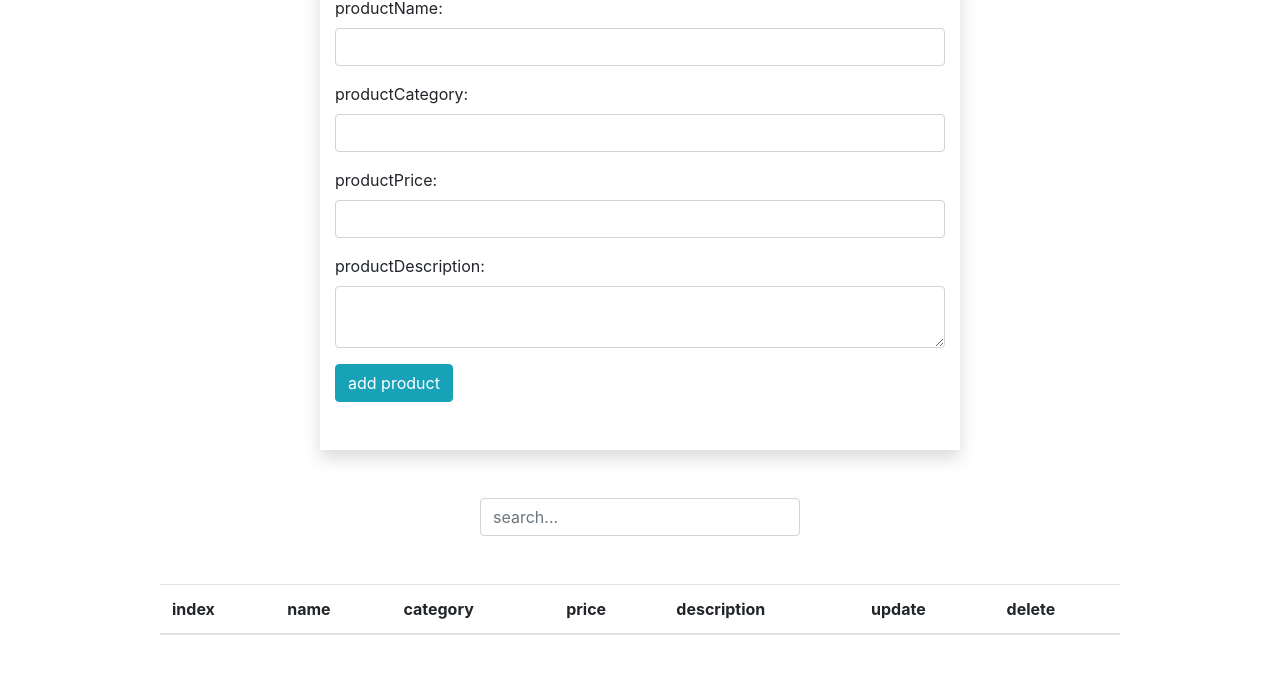
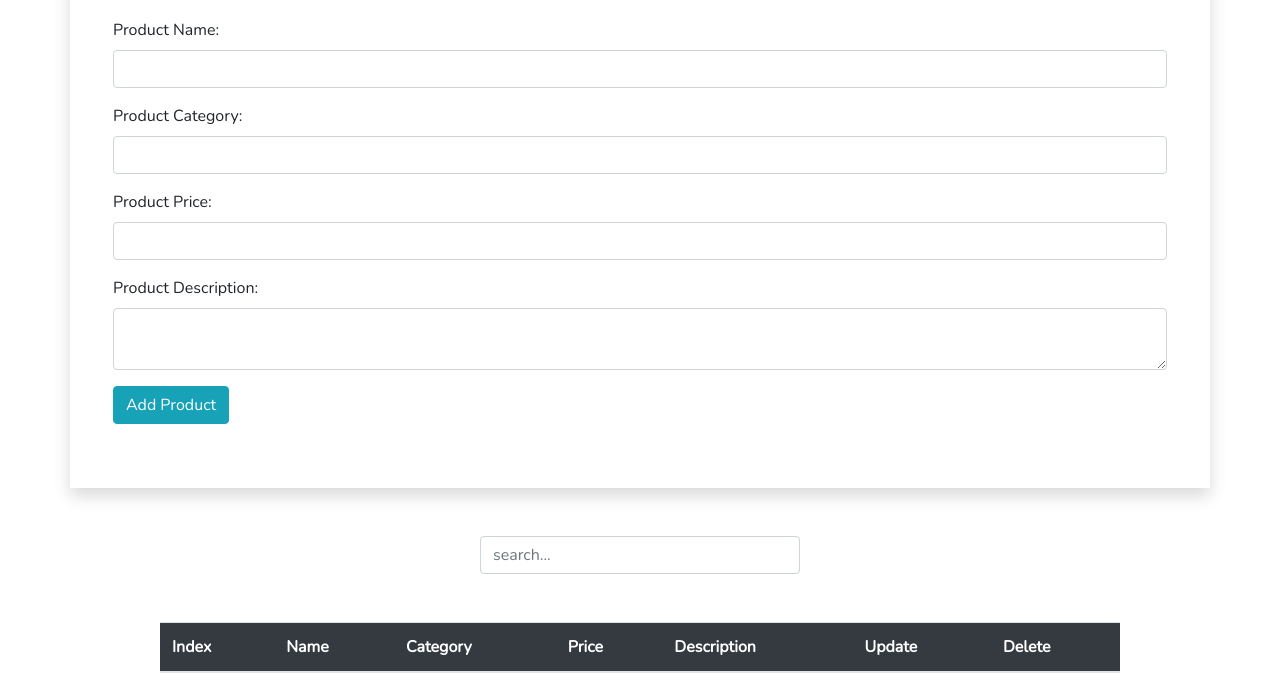
Before and after one commit to engmoamenragab/products-crud-system, a plain HTML site: page index.html in a window 1280 px wide. Shown: the part 156-845 px from the top of the page. Before the commit the page ends 807 px from the top, so only its background shows below. Drawn offline with nearby package versions, Linux system fonts and the light colour scheme.

Commit message:
some html, css and js modifications

```diff
--- a/css/style.css
+++ b/css/style.css
@@ -0,0 +1,19 @@
+@import url("https://fonts.googleapis.com/css2?family=Nunito&family=Ubuntu&display=swap");
+*,
+*::before,
+*::after {
+  margin: 0;
+  padding: 0;
+  box-sizing: border-box;
+}
+body {
+  font-family: "Nunito", sans-serif;
+}
+form {
+  font-family: "Ubuntu", sans-serif;
+}
+.container h1 {
+  text-align: center;
+  margin-bottom: 30px;
+  font-weight: 600;
+}
--- a/index.html
+++ b/index.html
@@ -10,30 +10,46 @@
     <title>JS Exercise</title>
   </head>
   <body>
-    <div class="container w-50 shadow my-5 py-5">
+    <div class="container shadow my-5 p-5">
       <h1>CRUD SYSTEM</h1>
-      <label for="productName">productName:</label>
-      <input type="text" class="form-control mb-3" id="productName" />
-      <label for="productCategory">productCategory:</label>
-      <input type="text" class="form-control mb-3" id="productCategory" />
-      <label for="productPrice">productPrice:</label>
-      <input type="number" class="form-control mb-3" id="productPrice" />
-      <label>productDescription:</label>
-      <textarea class="form-control mb-3" id="productDescription"></textarea>
-      <button id="mainBtn" onclick="addProduct();" class="btn btn-info">add product</button>
-      <button id="cancelBtn" onclick="cancelUpdate();" class="btn btn-danger" style="visibility: hidden">cancel update</button>
+      <div class="form-row mb-3">
+        <label for="productName">Product Name:</label>
+        <input type="text" class="form-control" id="productName" />
+        <div class="valid-feedback">Product Name Looks good!</div>
+        <div class="invalid-feedback">Please provide a valid Product Name!</div>
+      </div>
+      <div class="form-row mb-3">
+        <label for="productCategory">Product Category:</label>
+        <input type="text" class="form-control" id="productCategory" />
+        <div class="valid-feedback">Product Category Looks good!</div>
+        <div class="invalid-feedback">Please provide a valid Product Category!</div>
+      </div>
+      <div class="form-row mb-3">
+        <label for="productPrice">Product Price:</label>
+        <input type="text" class="form-control" id="productPrice" />
+        <div class="valid-feedback">Product Price Looks good!</div>
+        <div class="invalid-feedback">Please provide a valid Product Price!</div>
+      </div>
+      <div class="form-row mb-3">
+        <label for="productDescription">Product Description:</label>
+        <textarea class="form-control" id="productDescription"></textarea>
+      </div>
+      <div class="form-row mb-3">
+        <button id="mainBtn" onclick="addProduct();" class="btn btn-info">Add Product</button>
+        <button id="cancelBtn" onclick="cancelUpdate();" class="btn btn-danger" style="visibility: hidden">Cancel Update</button>
+      </div>
     </div>
     <input id="searchInp" onkeyup="realTimeSearch();" type="text" class="form-control w-25 mx-auto" placeholder="search..." />
 
     <table class="table table-striped w-75 mx-auto mt-5">
-      <thead>
-        <th>index</th>
-        <th>name</th>
-        <th>category</th>
-        <th>price</th>
-        <th>description</th>
-        <th>update</th>
-        <th>delete</th>
+      <thead class="bg-dark text-white">
+        <th>Index</th>
+        <th>Name</th>
+        <th>Category</th>
+        <th>Price</th>
+        <th>Description</th>
+        <th>Update</th>
+        <th>Delete</th>
       </thead>
       <tbody id="tbody"></tbody>
     </table>
--- a/js/script.js
+++ b/js/script.js
@@ -6,14 +6,14 @@ var productNameInp = document.getElementById("productName"),
   cancelBtn = document.getElementById("cancelBtn"),
   searchInp = document.getElementById("searchInp"),
   tbody = document.getElementById("tbody");
-// check if local storage is empty
+//ANCHOR check if local storage is empty
 if (localStorage.getItem("productData") != null) {
   var productsList = JSON.parse(localStorage.getItem("productData"));
 } else {
   var productsList = [];
 }
 displayProduct();
-// create product operation function
+//ANCHOR create product operation function
 function addProduct() {
   var product = {
     productName: productNameInp.value,
@@ -26,14 +26,14 @@ function addProduct() {
   displayProduct();
   cleanForm();
 }
-// clean form
+//ANCHOR clean form
 function cleanForm() {
   productNameInp.value = "";
   productCategoryInp.value = "";
   productPriceInp.value = "";
   productDescriptionInp.value = "";
 }
-// display product
+//ANCHOR display product
 function displayProduct() {
   var trs = "";
   for (var i = 0; i < productsList.length; i++) {
@@ -47,46 +47,46 @@ function displayProduct() {
   }
   tbody.innerHTML = trs;
 }
-// delet product function
+//ANCHOR delet product function
 function deleteProduct(x) {
   productsList.splice(x, 1);
   localStorage.setItem("productData", JSON.stringify(productsList));
   displayProduct();
 }
-// update product function
+//ANCHOR update product function
 function updateProduct(x) {
   productNameInp.value = productsList[x].productName;
   productCategoryInp.value = productsList[x].productCat;
   productPriceInp.value = productsList[x].productPrice;
   productDescriptionInp.value = productsList[x].productDesc;
   mainBtn.setAttribute("onclick", `updateProductBtn(${x});`);
-  mainBtn.innerHTML = "update product";
+  mainBtn.innerHTML = "Update Product";
   cancelBtn.style.visibility = "visible";
 }
-// update product btn function
+//ANCHOR update product btn function
 function updateProductBtn(x) {
   productsList[x].productName = productNameInp.value;
   productsList[x].productCat = productCategoryInp.value;
   productsList[x].productPrice = productPriceInp.value;
   productsList[x].productDesc = productDescriptionInp.value;
   mainBtn.setAttribute("onclick", `addProduct();`);
-  mainBtn.innerHTML = "add product";
+  mainBtn.innerHTML = "Add Product";
   cancelBtn.style.visibility = "hidden";
   localStorage.setItem("productData", JSON.stringify(productsList));
   displayProduct();
   cleanForm();
 }
-// cancel update function
+//ANCHOR cancel update function
 function cancelUpdate() {
   productNameInp.value = "";
   productCategoryInp.value = "";
   productPriceInp.value = "";
   productDescriptionInp.value = "";
   mainBtn.setAttribute("onclick", `addProduct();`);
-  mainBtn.innerHTML = "add product";
+  mainBtn.innerHTML = "Add Product";
   cancelBtn.style.visibility = "hidden";
 }
-// real time search
+//ANCHOR real time search
 function realTimeSearch() {
   var searchedWord = searchInp.value.toLowerCase();
   var trs = "";
```
